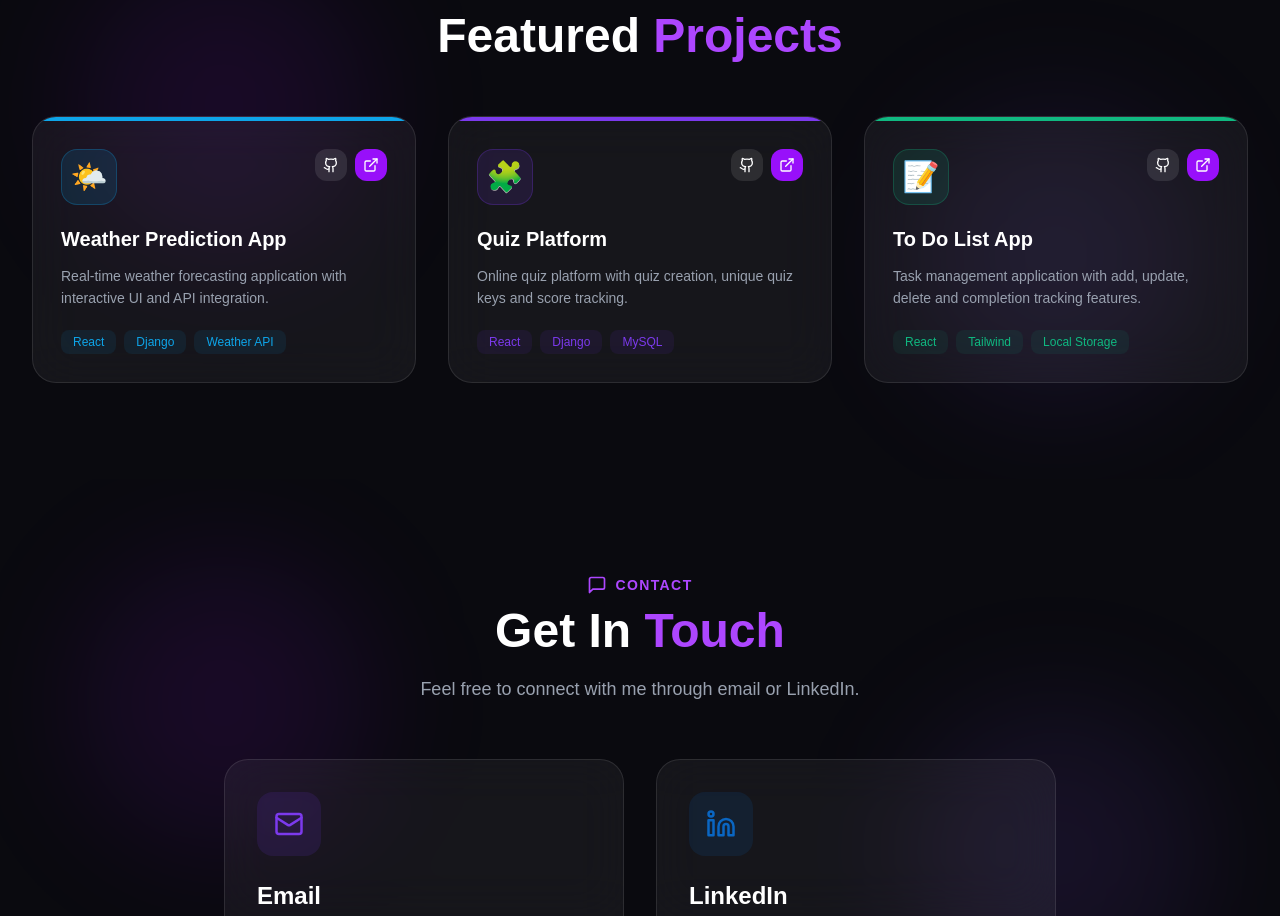
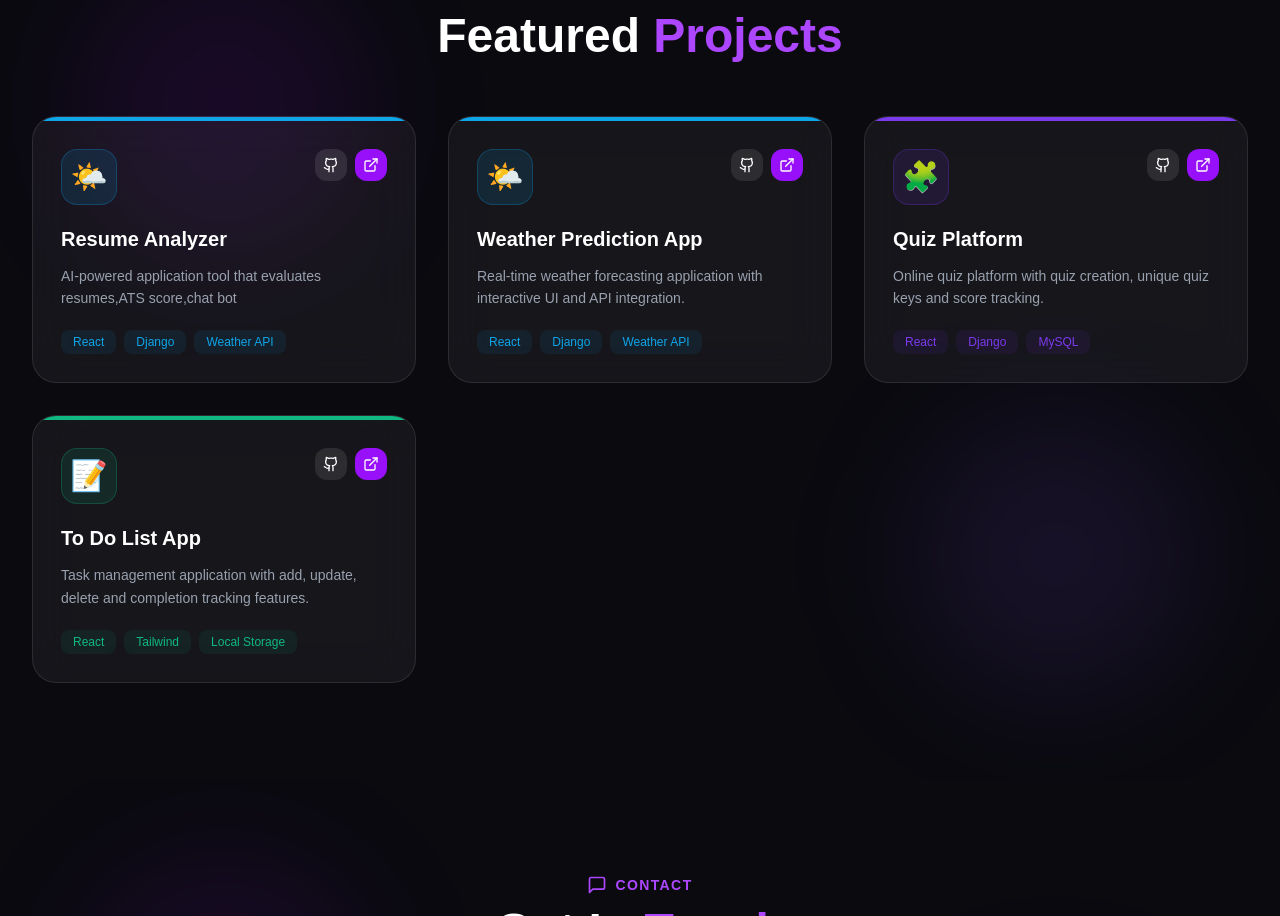
Before and after one commit to Sarankumar-ai-dev/portfolio, a React (Vite) app in the folder Sarankumar-Portfolio/: page / in a window 1280 px wide. Shown: the part 3050-3966 px from the top of the page. Built offline with nearby package versions, Linux system fonts and the light colour scheme.

Commit message:
updated project

```diff
--- a/Sarankumar-Portfolio/src/components/ProjectsSection.jsx
+++ b/Sarankumar-Portfolio/src/components/ProjectsSection.jsx
@@ -6,6 +6,18 @@ import {
 } from 'lucide-react'
 
 const projects = [
+  {
+    title: 'Resume Analyzer',
+    desc:
+      'AI-powered application tool that evaluates resumes,ATS score,chat bot',
+    tags: ['React', 'Django', 'Weather API'],
+    color: '#0EA5E9',
+    emoji: '🌤️',
+
+    github: 'https://github.com/Sarankumar-ai-dev/resume_analyze',
+
+    live: 'resume-analyze-beige.vercel.app',
+  },
   {
     title: 'Weather Prediction App',
     desc:
```
